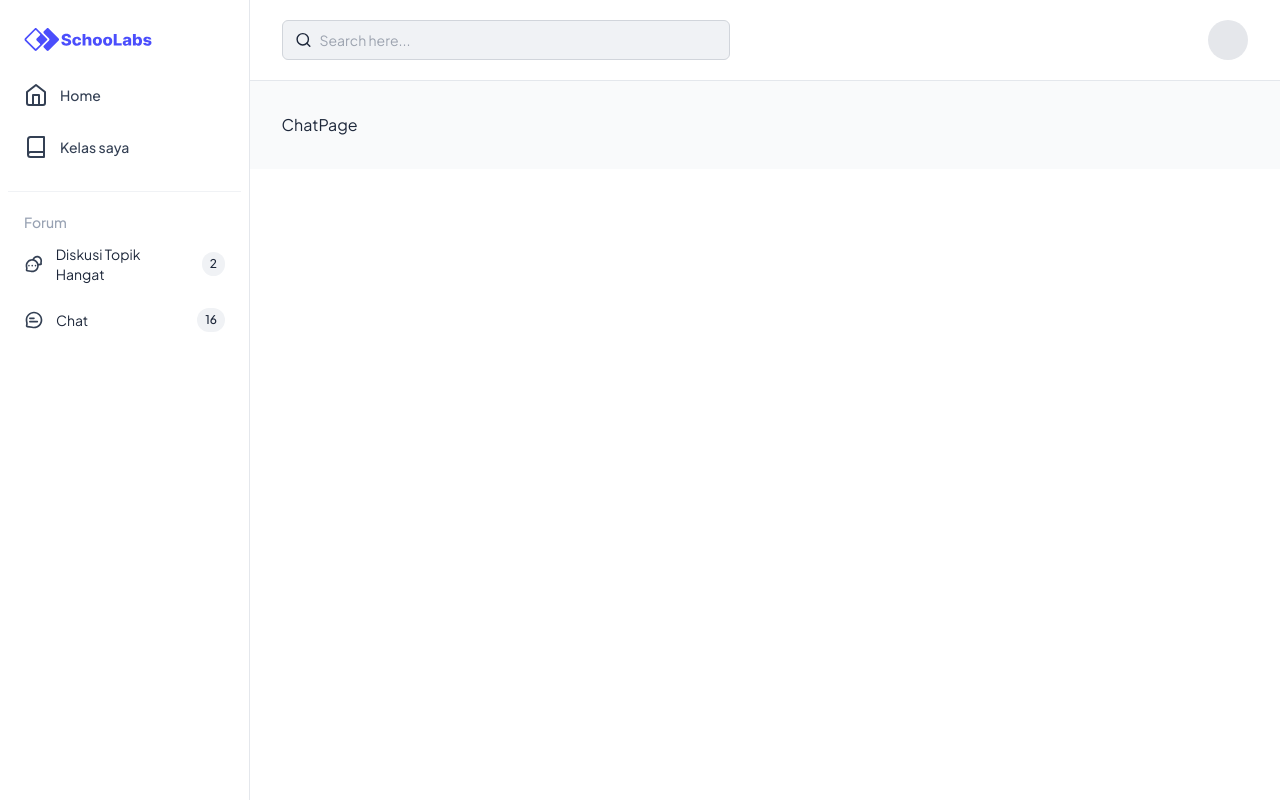
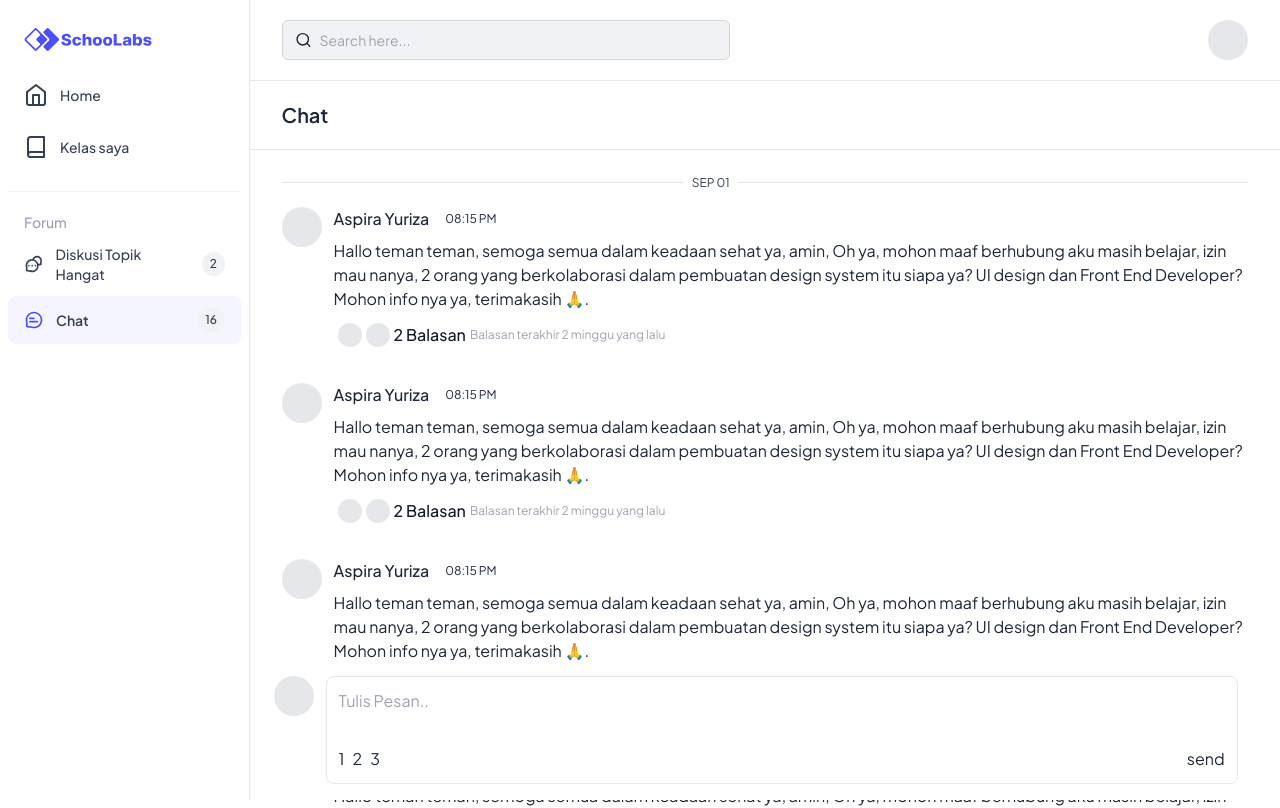
Before and after one commit to raymondtju/schoolabs, a Next.js app: page /dashboard/forum/chat in a window 1280 px wide. Shown: the top 808 px of the page. Built offline with nearby package versions, Linux system fonts and the light colour scheme.

Commit message:
wip: forum & dashboard page

```diff
--- a/app/(app)/dashboard/forum/chat/page.tsx
+++ b/app/(app)/dashboard/forum/chat/page.tsx
@@ -1,7 +1,99 @@
+import { Separator } from "@/components/ui/separator";
 import React from "react";
 
 function ChatPage() {
-  return <div>ChatPage</div>;
+  return (
+    <section>
+      <div className="mb-20 w-full space-y-4 bg-white px-8 py-8">
+        <div className="relative flex max-w-full items-center space-x-2">
+          <Separator />
+          <span className=" absolute right-1/2 -translate-x-1/2 bg-white px-2 text-xs text-muted-foreground">
+            SEP 01
+          </span>
+        </div>
+
+        {Array.from({ length: 3 }).map((_item, i) => (
+          <div className="grid grid-cols-[40px_auto] gap-3 py-2" key={i}>
+            <div className="h-10 w-10 rounded-full bg-gray-200"></div>
+            <div className="space-y-2">
+              <div className="flex items-center">
+                <h4 className="font-medium">Aspira Yuriza</h4>
+                <span className="ml-4 text-xs">08:15 PM</span>
+              </div>
+              <p>
+                Hallo teman teman, semoga semua dalam keadaan sehat ya, amin, Oh
+                ya, mohon maaf berhubung aku masih belajar, izin mau nanya, 2
+                orang yang berkolaborasi dalam pembuatan design system itu siapa
+                ya? UI design dan Front End Developer? Mohon info nya ya,
+                terimakasih 🙏.
+              </p>
+              <div className="flex items-center gap-1 p-1">
+                <div className="h-6 w-6 rounded-full bg-gray-200"></div>
+                <div className="h-6 w-6 rounded-full bg-gray-200"></div>
+                <span className="font-medium text-gray-900">2 Balasan</span>
+                <span className="text-[12px] text-gray-400">
+                  Balasan terakhir 2 minggu yang lalu
+                </span>
+              </div>
+            </div>
+          </div>
+        ))}
+
+        <div className="relative flex max-w-full items-center space-x-2">
+          <Separator />
+          <span className=" absolute right-1/2 -translate-x-1/2 bg-white px-2 text-xs text-muted-foreground">
+            SEP 03
+          </span>
+        </div>
+
+        {Array.from({ length: 3 }).map((_item, i) => (
+          <div className="grid grid-cols-[40px_auto] gap-3 py-2" key={i}>
+            <div className="h-10 w-10 rounded-full bg-gray-200"></div>
+            <div className="space-y-2">
+              <div className="flex items-center">
+                <h4 className="font-medium">Aspira Yuriza</h4>
+                <span className="ml-4 text-xs">08:15 PM</span>
+              </div>
+              <p>
+                Hallo teman teman, semoga semua dalam keadaan sehat ya, amin, Oh
+                ya, mohon maaf berhubung aku masih belajar, izin mau nanya, 2
+                orang yang berkolaborasi dalam pembuatan design system itu siapa
+                ya? UI design dan Front End Developer? Mohon info nya ya,
+                terimakasih 🙏.
+              </p>
+              <div className="flex items-center gap-1 p-1">
+                <div className="h-6 w-6 rounded-full bg-gray-200"></div>
+                <div className="h-6 w-6 rounded-full bg-gray-200"></div>
+                <span className="font-medium text-gray-900">2 Balasan</span>
+                <span className="text-[12px] text-gray-400">
+                  Balasan terakhir 2 minggu yang lalu
+                </span>
+              </div>
+            </div>
+          </div>
+        ))}
+      </div>
+
+      <div className="fixed bottom-0 flex w-full gap-3 bg-white px-6 py-4">
+        <div className="block h-10 w-10 shrink-0 rounded-full bg-gray-200"></div>
+        <div className="w-[calc(100%-320px)] rounded-lg border p-3">
+          <textarea
+            placeholder="Tulis Pesan.."
+            className="w-full resize-none outline-none"
+          />
+
+          <div className="mt-1 flex justify-between">
+            <div className="flex gap-2">
+              <button>1</button>
+              <button>2</button>
+              <button>3</button>
+            </div>
+            <button>send</button>
+          </div>
+        </div>
+      </div>
+    </section>
+  );
 }
 
 export default ChatPage;
--- /dev/null
+++ b/app/(app)/dashboard/forum/layout.tsx
@@ -0,0 +1,30 @@
+"use client";
+
+import { Button } from "@/components/ui/button";
+import { usePathname } from "next/navigation";
+import React from "react";
+
+const listPage = {
+  "hot-discussion": "Diskusi Topik Hangat",
+  chat: "Chat",
+};
+
+function ForumLayout({ children }: { children: React.ReactNode }) {
+  const pathname = usePathname();
+
+  return (
+    <>
+      <div className="sticky top-20 z-[49] flex justify-between border-b bg-white px-8 py-5">
+        <h4 className="text-xl font-semibold">
+          {listPage[`${pathname.split("/dashboard/forum/")[1]}`]}
+        </h4>
+
+        {!pathname.includes("chat") && <Button>New Post</Button>}
+      </div>
+
+      <div className="w-full bg-[#F9FAFB]">{children}</div>
+    </>
+  );
+}
+
+export default ForumLayout;
--- a/app/(app)/dashboard/kelas-saya/page.tsx
+++ b/app/(app)/dashboard/kelas-saya/page.tsx
@@ -13,7 +13,7 @@ import React, { useState } from "react";
 
 function KelasSayaPage() {
   return (
-    <>
+    <div className="bg-[#F9FAFB] px-8 py-8">
       <div className="grid space-y-5">
         <h1 className="text-4xl font-bold">Kelas Saya</h1>
         <div className="flex gap-3">
@@ -62,7 +62,7 @@ function KelasSayaPage() {
           ))}
         </div>
       </div>
-    </>
+    </div>
   );
 }
 
--- a/app/(app)/dashboard/layout.tsx
+++ b/app/(app)/dashboard/layout.tsx
@@ -16,13 +16,7 @@ function DashboardLayout({ children }: { children: React.ReactNode }) {
       <div className="col-span-2 pl-[15.6rem]">
         <DashboardNav />
 
-        {pathname.startsWith("/dashboard/class") && (
-          <div className="sticky top-0 z-50 flex justify-between border-b bg-white px-8 py-5">
-            <h4 className="text-xl font-semibold">Kelas Dasar UX Research</h4>
-            <Button>Lanjutkan belajar</Button>
-          </div>
-        )}
-        <div className="bg-[#F9FAFB] px-8 py-8">{children}</div>
+        {children}
       </div>
     </main>
   );
--- a/components/dashboard/nav.tsx
+++ b/components/dashboard/nav.tsx
@@ -31,7 +31,7 @@ function DashbaordNav() {
           <DropdownMenuContent align="end">
             <DropdownMenuItem>Dashboard</DropdownMenuItem>
             <DropdownMenuItem>Profile</DropdownMenuItem>
-            <DropdownMenuSeparator></DropdownMenuSeparator>
+            <DropdownMenuSeparator className="bg-gray-200"></DropdownMenuSeparator>
             <DropdownMenuItem>Loogut</DropdownMenuItem>
           </DropdownMenuContent>
         </DropdownMenu>
--- a/components/dashboard/sidebar.tsx
+++ b/components/dashboard/sidebar.tsx
@@ -35,13 +35,13 @@ const DashboardMenuList: DashboardMenuType[] = [
 const ForumMenuList: ForumMenuType[] = [
   {
     name: "Diskusi Topik Hangat",
-    path: "/dashboard",
+    path: "/dashboard/forum/hot-discussion",
     icon: GroupChatsIcon,
     notif: 2,
   },
   {
     name: "Chat",
-    path: "/dashboard/kelas-saya",
+    path: "/dashboard/forum/chat",
     icon: SingleChatIcon,
     notif: 16,
   },
@@ -111,7 +111,7 @@ function DashboardSidebar() {
                 <Link
                   href={item.path}
                   className={cn(
-                    "flex cursor-pointer items-center gap-3 px-4 py-3 font-medium text-[#344054]",
+                    "flex items-center gap-3 px-4 py-3 font-medium text-[#344054]",
                     pathname === item.path
                       ? "rounded-lg bg-[#f5f5ff] font-semibold "
                       : "",
@@ -135,10 +135,17 @@ function DashboardSidebar() {
                 return (
                   <Link
                     href={item.path}
-                    className="flex items-center gap-3 px-4 py-3"
+                    className={cn(
+                      "flex items-center gap-3 px-4 py-3 font-medium text-[#344054]",
+                      pathname === item.path
+                        ? "rounded-lg bg-[#f5f5ff] font-semibold "
+                        : "",
+                    )}
                     key={i}
                   >
-                    <item.icon />
+                    <item.icon
+                      stroke={pathname === item.path ? "#4B4EFC" : "#344054"}
+                    />
                     <span className="text-sm">{item.name}</span>
                     <span className="ml-auto rounded-full bg-[#F0F2F5] px-2 py-1 text-xs font-medium">
                       {item.notif}
--- a/components/icon/dashboard-icon.tsx
+++ b/components/icon/dashboard-icon.tsx
@@ -1,4 +1,4 @@
-function GroupChatsIcon() {
+function GroupChatsIcon({ stroke }: { stroke?: string }) {
   return (
     <svg
       xmlns="http://www.w3.org/2000/svg"
@@ -9,27 +9,27 @@ function GroupChatsIcon() {
     >
       <path
         d="M4.99984 12.5C4.5396 12.5 4.1665 12.1269 4.1665 11.6667C4.1665 11.2064 4.5396 10.8333 4.99984 10.8333C5.46007 10.8333 5.83317 11.2064 5.83317 11.6667C5.83317 12.1269 5.46007 12.5 4.99984 12.5Z"
-        fill="#344054"
+        fill={stroke}
       />
       <path
         d="M7.49984 11.6667C7.49984 12.1269 7.87293 12.5 8.33317 12.5C8.79341 12.5 9.1665 12.1269 9.1665 11.6667C9.1665 11.2064 8.79341 10.8333 8.33317 10.8333C7.87293 10.8333 7.49984 11.2064 7.49984 11.6667Z"
-        fill="#344054"
+        fill={stroke}
       />
       <path
         d="M11.6665 12.5C11.2063 12.5 10.8332 12.1269 10.8332 11.6667C10.8332 11.2064 11.2063 10.8333 11.6665 10.8333C12.1267 10.8333 12.4998 11.2064 12.4998 11.6667C12.4998 12.1269 12.1267 12.5 11.6665 12.5Z"
-        fill="#344054"
+        fill={stroke}
       />
       <path
         fillRule="evenodd"
         clipRule="evenodd"
         d="M17.0649 11.2067L14.9969 11.4652C14.9988 11.5321 14.9998 11.5993 14.9998 11.6667C14.9998 15.3486 12.0151 18.3333 8.33317 18.3333C7.78239 18.3333 7.24614 18.2664 6.73256 18.1397L3.15015 17.6919C2.26906 17.5818 1.65673 16.7605 1.80271 15.8846L2.02246 14.5662L1.8601 13.2673C1.73347 12.7537 1.6665 12.2175 1.6665 11.6667C1.6665 7.98477 4.65127 5.00001 8.33317 5.00001C8.42787 5.00001 8.52211 5.00198 8.61586 5.00589C9.30061 3.06121 11.1531 1.66667 13.3332 1.66667C16.0946 1.66667 18.3332 3.90525 18.3332 6.66667C18.3332 7.07454 18.2842 7.47206 18.1913 7.85321L18.0814 8.73283L18.2326 9.64036C18.3592 10.3994 17.8285 11.1112 17.0649 11.2067ZM13.3332 3.33334C15.1741 3.33334 16.6665 4.82572 16.6665 6.66667C16.6665 6.95337 16.6305 7.23046 16.5632 7.49418L16.5502 7.54493L16.4219 8.57131C16.4057 8.7012 16.4084 8.83277 16.4299 8.96189L16.5351 9.59327L14.7401 9.81765C14.1185 7.66002 12.4365 5.95167 10.2948 5.29327C10.8182 4.13715 11.9826 3.33334 13.3332 3.33334ZM8.33317 6.66667C5.57175 6.66667 3.33317 8.90525 3.33317 11.6667C3.33317 12.0961 3.38711 12.5117 3.48816 12.9076L3.50112 12.9584L3.67813 14.3745C3.69687 14.5244 3.69377 14.6762 3.66894 14.8252L3.46454 16.0516L7.04147 16.4987L7.09223 16.5117C7.48815 16.6127 7.90376 16.6667 8.33317 16.6667C11.0946 16.6667 13.3332 14.4281 13.3332 11.6667C13.3332 8.90525 11.0946 6.66667 8.33317 6.66667Z"
-        fill="#344054"
+        fill={stroke}
       />
     </svg>
   );
 }
 
-function SingleChatIcon() {
+function SingleChatIcon({ stroke }: { stroke?: string }) {
   return (
     <svg
       xmlns="http://www.w3.org/2000/svg"
@@ -40,17 +40,17 @@ function SingleChatIcon() {
     >
       <path
         d="M4.99984 8.33334C4.99984 7.8731 5.37293 7.50001 5.83317 7.50001H9.99984C10.4601 7.50001 10.8332 7.8731 10.8332 8.33334C10.8332 8.79358 10.4601 9.16667 9.99984 9.16667H5.83317C5.37293 9.16667 4.99984 8.79358 4.99984 8.33334Z"
-        fill="#344054"
+        fill={stroke}
       />
       <path
         d="M5.83317 10.8333C5.37293 10.8333 4.99984 11.2064 4.99984 11.6667C4.99984 12.1269 5.37293 12.5 5.83317 12.5H13.3332C13.7934 12.5 14.1665 12.1269 14.1665 11.6667C14.1665 11.2064 13.7934 10.8333 13.3332 10.8333H5.83317Z"
-        fill="#344054"
+        fill={stroke}
       />
       <path
         fillRule="evenodd"
         clipRule="evenodd"
         d="M1.6665 10C1.6665 5.39763 5.39746 1.66667 9.99984 1.66667C14.6022 1.66667 18.3332 5.39763 18.3332 10C18.3332 14.6024 14.6022 18.3333 9.99984 18.3333C9.30623 18.3333 8.63132 18.2484 7.98541 18.088L3.36548 17.5105C2.36691 17.3857 1.67294 16.4549 1.83839 15.4622L2.12413 13.7478C2.12578 13.7379 2.12599 13.7278 2.12474 13.7178L1.91182 12.0144C1.75142 11.3685 1.6665 10.6936 1.6665 10ZM9.99984 3.33334C6.31794 3.33334 3.33317 6.31811 3.33317 10C3.33317 10.5721 3.40505 11.1263 3.53984 11.6544L3.5528 11.7051L3.77853 13.511C3.79977 13.6809 3.79626 13.8529 3.76812 14.0218L3.48238 15.7362C3.47264 15.7946 3.51347 15.8494 3.5722 15.8567L8.2947 16.447L8.34546 16.46C8.87358 16.5948 9.42771 16.6667 9.99984 16.6667C13.6817 16.6667 16.6665 13.6819 16.6665 10C16.6665 6.31811 13.6817 3.33334 9.99984 3.33334Z"
-        fill="#344054"
+        fill={stroke}
       />
     </svg>
   );
```
Also changed, not shown: app/(app)/dashboard/class/layout.tsx (added, +16 -0 lines), app/(app)/dashboard/forum/hot-discussion/page.tsx (+52 -1 lines), app/(app)/dashboard/page.tsx (+9 -1 lines), components/dashboard/forum-list.tsx (added, +37 -0 lines).
